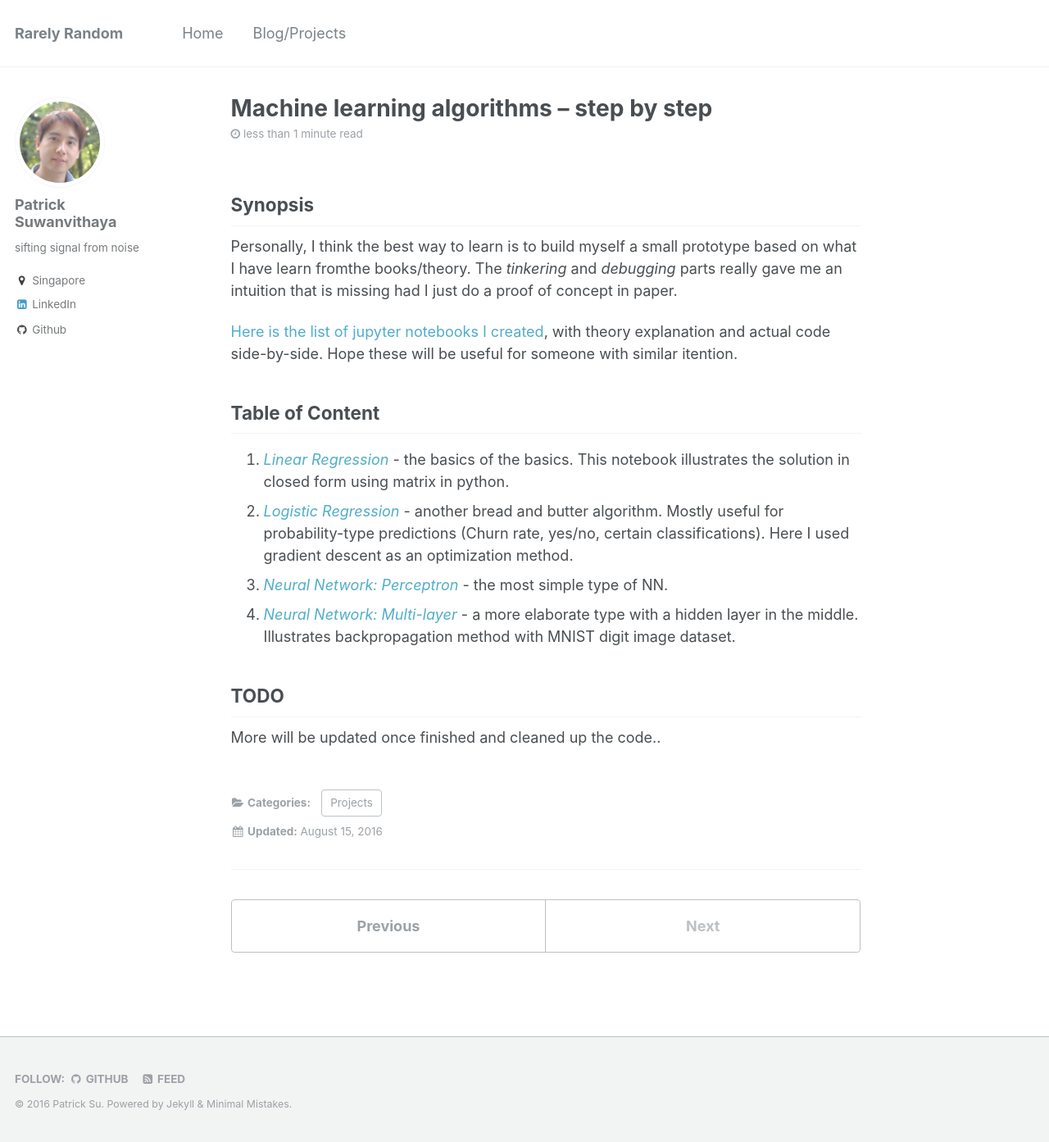
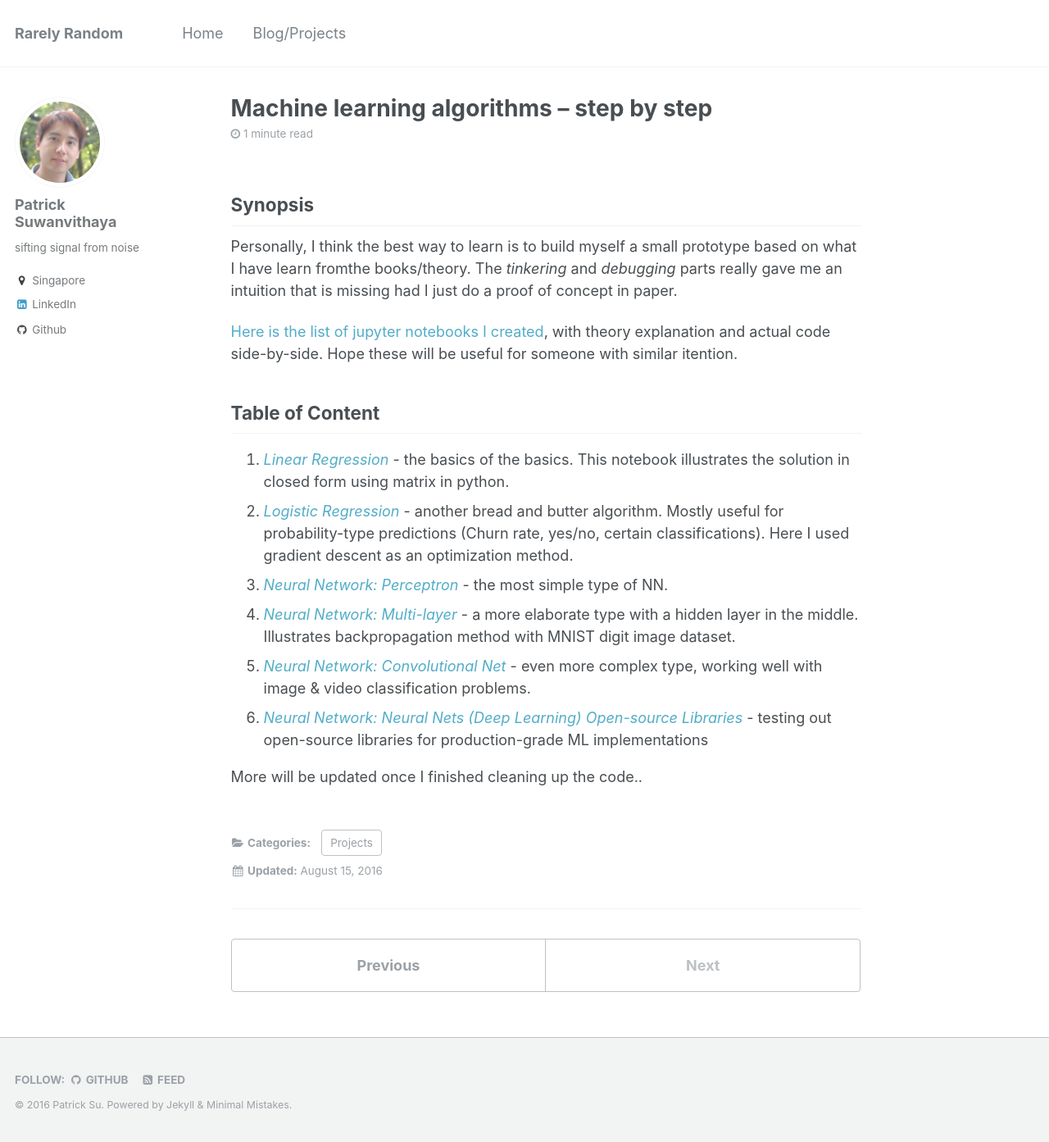
Before and after one commit to simpleblob/simpleblob.github.io, a Jekyll site: the page built from _posts/2016-08-15-ml-algorithm-stepbystep.md, in a window 1280 px wide and 1393 px high. Shown: the whole window at 82% size. Built offline with Jekyll 4.4.1, drawn with Linux system fonts in a browser that asks for light colours.

Commit message:
edit post ML step by step

```diff
--- a/_posts/2016-08-15-ml-algorithm-stepbystep.md
+++ b/_posts/2016-08-15-ml-algorithm-stepbystep.md
@@ -21,7 +21,8 @@ Personally, I think the best way to learn is to build myself a small prototype b
 2. *[Logistic Regression](https://github.com/simpleblob/ml_algorithms_stepbystep/blob/master/algo_example_logistic_regression_and_optimization_methods.ipynb)* - another bread and butter algorithm. Mostly useful for probability-type predictions (Churn rate, yes/no, certain classifications). Here I used gradient descent as an optimization method.
 3. *[Neural Network: Perceptron](https://github.com/simpleblob/ml_algorithms_stepbystep/blob/master/algo_example_NN_perceptron.ipynb)* - the most simple type of NN.
 4. *[Neural Network: Multi-layer](https://github.com/simpleblob/ml_algorithms_stepbystep/blob/master/algo_example_NN_multilayer_FNN.ipynb)* - a more elaborate type with a hidden layer in the middle. Illustrates backpropagation method with MNIST digit image dataset.
+5. *[Neural Network: Convolutional Net](https://github.com/simpleblob/ml_algorithms_stepbystep/blob/master/algo_example_NN_multilayer_CNN.ipynb)* - even more complex type, working well with image & video classification problems.
+6. *[Neural Network: Neural Nets (Deep Learning) Open-source Libraries](https://github.com/simpleblob/ml_algorithms_stepbystep/blob/master/algo_example_NN_multilayer_CNN_libraries.ipynb)* - testing out open-source libraries for production-grade ML implementations
 
-## TODO
 
-More will be updated once finished and cleaned up the code..
+More will be updated once I finished cleaning up the code..
```
Also changed, not shown: 2 other files.
